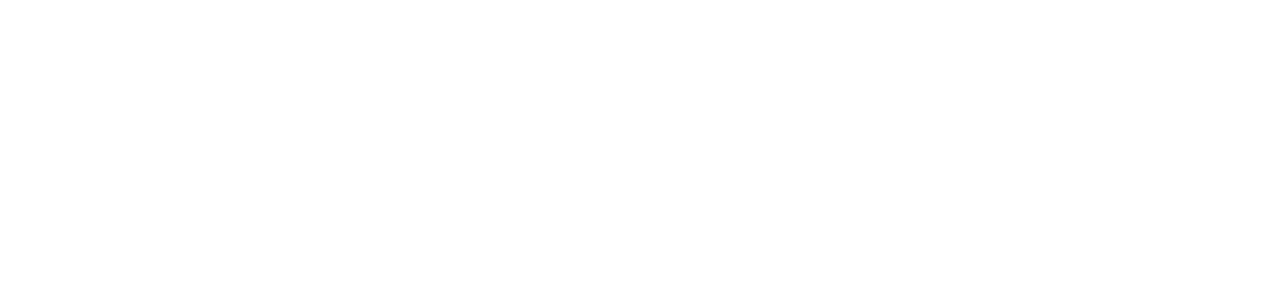
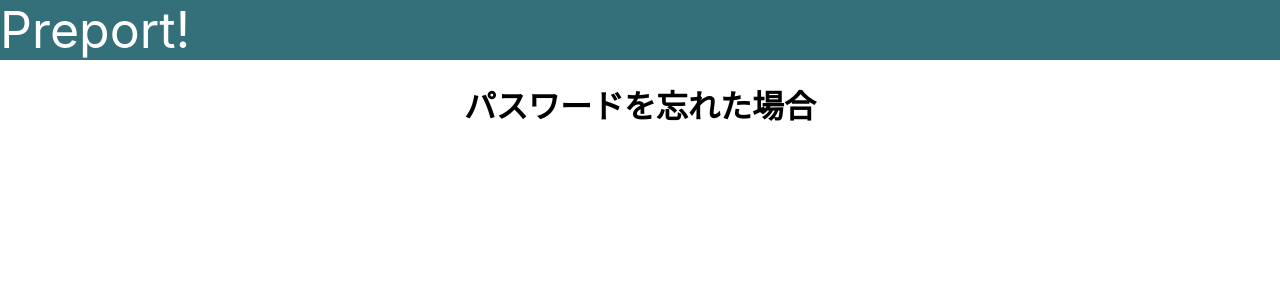
Before and after one commit to HICS-ppp/test2, a React (Create React App) app: page /passinquiry in a window 1280 px wide. Before the commit this address had no page. Shown: the top 300 px of the page. Built offline with nearby package versions, Linux system fonts and the light colour scheme.

Commit message:
11/17 できたとこまで 米村

```diff
--- a/src/App.tsx
+++ b/src/App.tsx
@@ -4,8 +4,8 @@
 import Register from "./signup/signup";
 import Login from "./login/login";
 import Toppage from "./toppage/toppage";
-import Groupmenu from "./groupmenu/groupmenu";
-
+import Gest from "./gest/gest";
+import Passinquiry from "./passinquiriy/passinquiry";
 
 function App() {
   return (
@@ -16,11 +16,11 @@
             <Route path={'/mainpage/'} element={<Mainpage />} />
             <Route path={`/login/`} element={<Login />} />
             <Route path={`/signup/`} element={<Register />} />
-            <Route path={'/Groupmenu/'} element={<Groupmenu/>}/>
+              <Route path={`/gest/`} element={<Gest />} />
+            <Route path={'/passinquiry/'} element={<Passinquiry />}/>
           </Routes>
         </BrowserRouter>
     </div>
   );
 }
-
 export default App;
--- a/src/gest/gest.tsx
+++ b/src/gest/gest.tsx
@@ -2,42 +2,14 @@
 import { createUserWithEmailAndPassword, onAuthStateChanged } from "firebase/auth";
 import { auth } from "../firebase.js";
 import {Navigate,Link} from "react-router-dom";
-import "./signup.css"
+import "./gest.css"
 
 
 const Gest = () => {
-    /*state変数を定義*/
-    const [registerEmail, setRegisterEmail] = useState("");
-    const [registerPassword, setRegisterPassword] = useState("");
-    /* ↓関数「handleSubmit」を定義 */
-    const handleSubmit = async (e:any) => {
-        e.preventDefault();
-        try {
-            await createUserWithEmailAndPassword(
-                auth, registerEmail, registerPassword
-            );
-        } catch(error) {
-            alert("正しく入力してください");
-        }
-    };
-    const [user, setUser] = useState();
-
-    /* ↓ログインしているかどうかを判定する */
-    useEffect(() => {
-        onAuthStateChanged(auth, (currentUser) => {
-            setUser(currentUser);
-        });
-    }, []);
 
     return (
         <>
-            {/* ↓ログインしていればマイページを表示 */}
-            {user ? (
-                <Navigate to={`/`} />
-            ) : (
                 <>
-
-
                     <header className="header1">
 
                         <label className="logo">Preport!</label>
@@ -63,12 +35,12 @@
                             <button className="register">登録</button>
 
 
-                        </form>
+
                     </div>
                 </>
 
 
-            )}
+
         </>
     );
 };
--- a/src/groupmenu/groupmenu.tsx
+++ b/src/groupmenu/groupmenu.tsx
@@ -16,6 +16,7 @@
     /* ↓ログインしているかどうかを判定する */
     useEffect(() => {
         onAuthStateChanged(auth, (currentUser) => {
+            // @ts-ignore
             setUser(currentUser);
         });
     }, []);
@@ -30,15 +31,11 @@
 
     return (
         <>
-            {/* ↓ログインしていない場合はログインページにリダイレクトする設定 */}
-            {!user ? (
-                <Navigate to={`/login/`} />
-            ) : (
                 <>
                     <h1>グループメニュー</h1>
 
                 </>
-            )}
+
         </>
     );
 };
--- a/src/login/login.tsx
+++ b/src/login/login.tsx
@@ -26,6 +26,7 @@
     const [user, setUser] = useState();
     useEffect(() => {
         onAuthStateChanged(auth, (currentUser) => {
+            // @ts-ignore
             setUser(currentUser);
         });
     });
@@ -79,7 +80,7 @@
                         {/* ↓リンクを追加 */}
                        <div className="div"><p>新規登録は<Link to={`/signup/`}>こちら</Link></p></div>
                         <div className="div"><p>ゲスト登録は<Link to={`/gest/`}>こちら</Link></p></div>
-                        <div className="div"><p>パスワードを忘れた場合は<Link to={`/signup/`}>こちら</Link></p></div>
+                        <div className="div"><p>パスワードを忘れた場合は<Link to={`/passinquiry/`}>こちら</Link></p></div>
                 </form>
                     </>
         )}
--- a/src/mainpage/mainpage.tsx
+++ b/src/mainpage/mainpage.tsx
@@ -13,6 +13,7 @@
     /* ↓ログインしているかどうかを判定する */
     useEffect(() => {
         onAuthStateChanged(auth, (currentUser) => {
+            // @ts-ignore
             setUser(currentUser);
         });
     }, []);
--- /dev/null
+++ b/src/passinquiriy/passinquiry.tsx
@@ -0,0 +1,56 @@
+import React, {useState, useEffect} from "react";
+import { createUserWithEmailAndPassword, onAuthStateChanged } from "firebase/auth";
+import { auth } from "../firebase.js";
+import {Navigate,Link} from "react-router-dom";
+import "./passinquiry.css"
+
+
+const Passinquiry = () => {
+
+
+
+    /*state変数を定義*/
+    const [RegisterEmail, setRegisterEmail] = useState("");
+
+    const [RegisterPassword, setRegisterPassword] = useState("");
+
+
+    /* ↓関数「handleSubmit」を定義 */
+    const handleSubmit = async (e:any) => {
+        e.preventDefault();
+        try {
+            await createUserWithEmailAndPassword(
+                auth, RegisterEmail, RegisterPassword
+            );
+        } catch(error) {
+            alert("正しく入力してください");
+        }
+    };
+
+
+
+    const [user, setUser] = useState();
+
+    return (
+        <>
+
+                <>
+                    <header className="header1">
+
+                        <label className="logo">Preport!</label>
+                    </header>
+
+                    <div className="center">
+                        <h1>パスワードを忘れた場合</h1>
+
+                        <form onSubmit={handleSubmit}>
+
+                        </form>
+                    </div>
+                </>
+        </>
+    );
+
+};
+
+export default Passinquiry;
--- a/src/signup/signup.tsx
+++ b/src/signup/signup.tsx
@@ -7,8 +7,12 @@
 
 const Register = () => {
     /*state変数を定義*/
+
     const [registerEmail, setRegisterEmail] = useState("");
     const [registerPassword, setRegisterPassword] = useState("");
+
+
+
     /* ↓関数「handleSubmit」を定義 */
     const handleSubmit = async (e:any) => {
         e.preventDefault();
@@ -20,11 +24,15 @@
             alert("正しく入力してください");
         }
     };
+
+
+
     const [user, setUser] = useState();
 
     /* ↓ログインしているかどうかを判定する */
     useEffect(() => {
         onAuthStateChanged(auth, (currentUser) => {
+            // @ts-ignore
             setUser(currentUser);
         });
     }, []);
@@ -33,7 +41,7 @@
         <>
             {/* ↓ログインしていればマイページを表示 */}
             {user ? (
-                <Navigate to={`/`} />
+                <Navigate to={`/mainpage`} />
             ) : (
                 <>
 
```
Also changed, not shown: src/passinquiriy/passinquiry.css (added).
